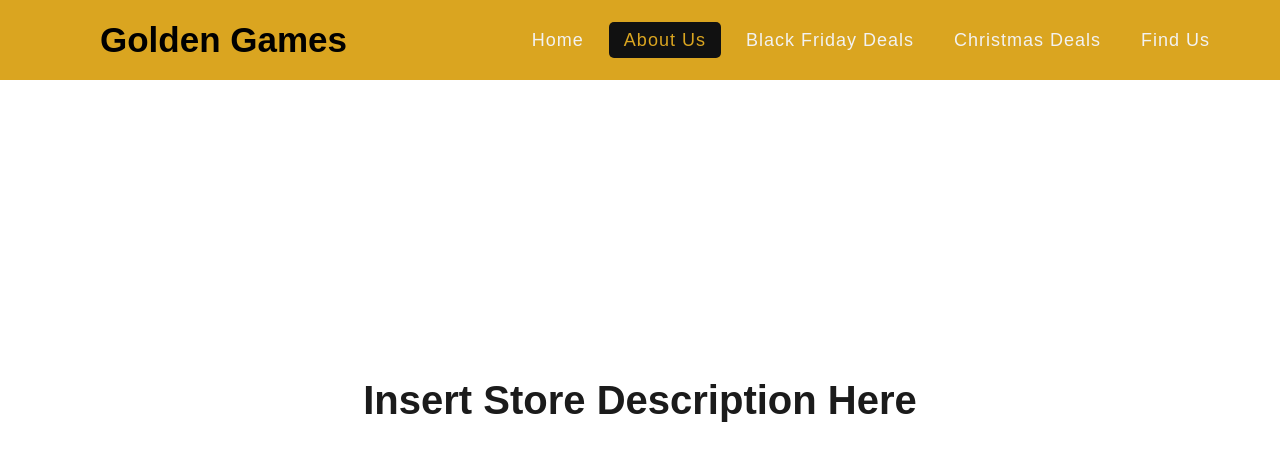
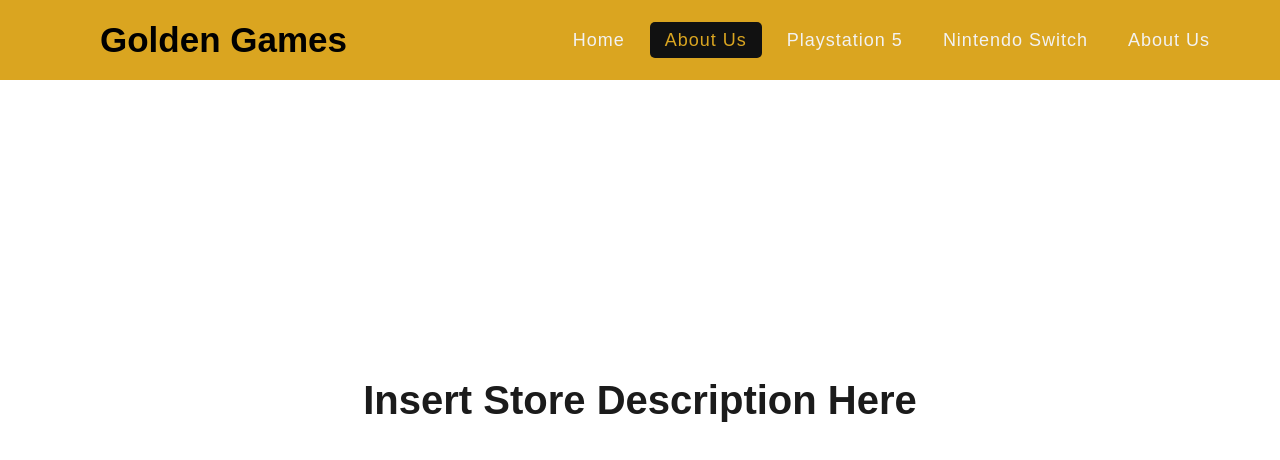
Before and after one commit to ECalibo/GoldenGame, a plain HTML site: page xbox.html in a window 1280 px wide. Drawn offline with Linux system fonts and the light colour scheme.

Commit message:
Update xbox.html

```diff
--- a/xbox.html
+++ b/xbox.html
@@ -16,9 +16,9 @@
       <ul>
         <li><a href="index.html">Home</a></li>
         <li><a class="active" href="xbox.html">About Us</a></li>
-        <li><a href="#">Black Friday Deals</a></li>
-        <li><a href="#">Christmas Deals</a></li>
-        <li><a href="#">Find Us</a></li>
+        <li><a href="playstation.html">Playstation 5</a></li>
+        <li><a href="nintendo.html">Nintendo Switch</a></li>
+        <li><a href="aboutus.html">About Us</a></li>
       </ul>
     </nav>
     <div class="content">
```
